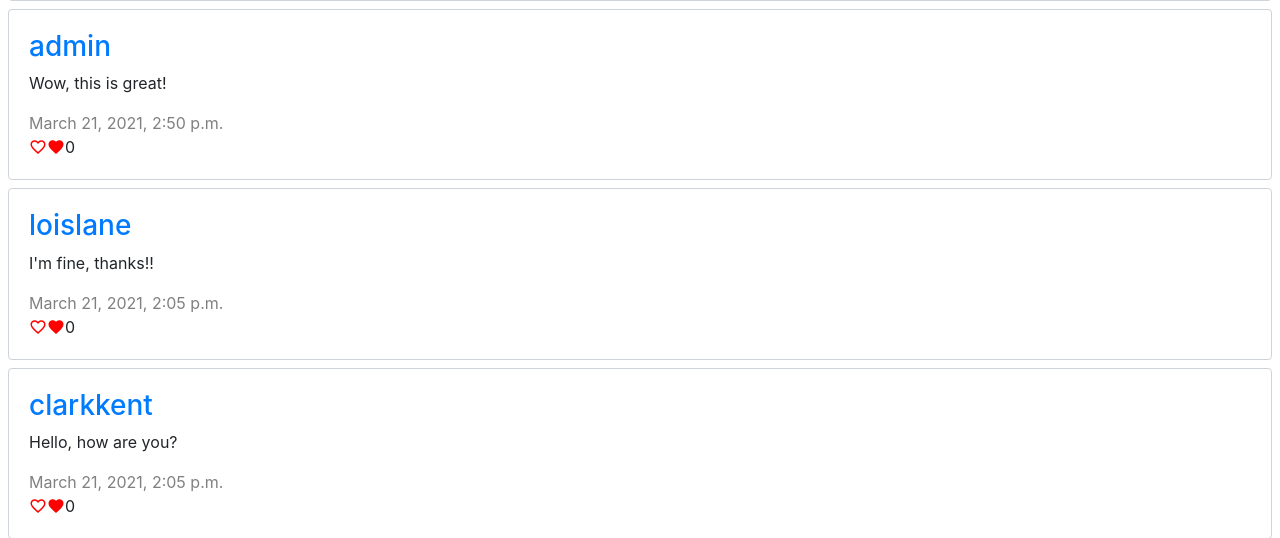
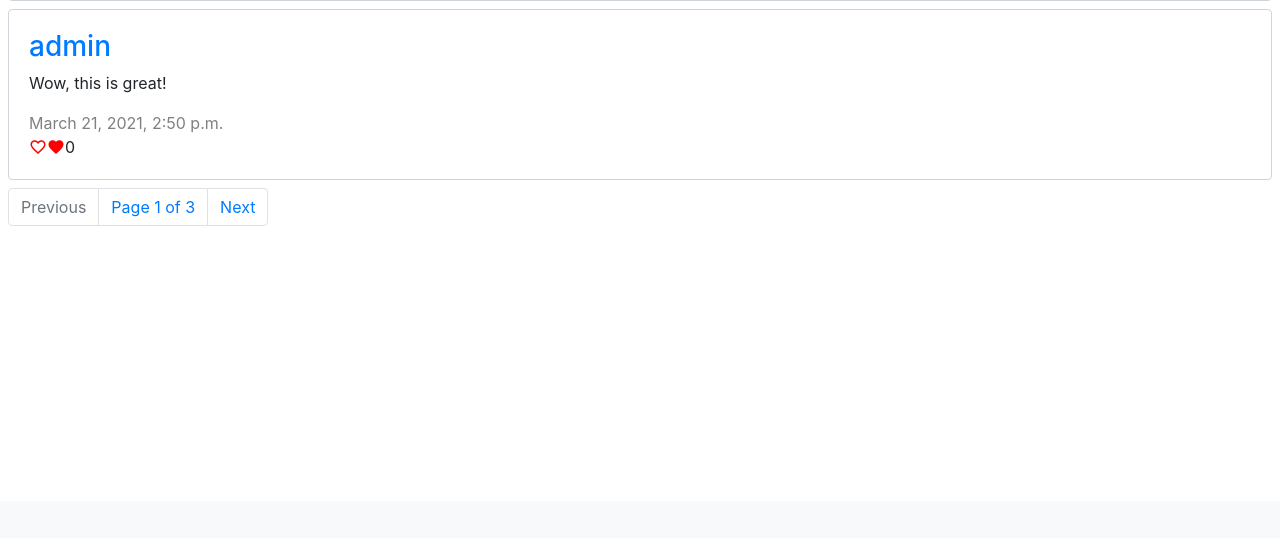
Before and after one commit to ecanali/coding-exercises, a Django app: page / in a window 1280 px wide. Shown: the part 299-837 px from the top of the page. After the commit the page ends 525 px from the top, so only its background shows below. Run offline with Django 3.2, Linux system fonts and the light colour scheme; data comes from the database, SQL or seed files in the repository; both versions use the stored data as it was after the commit; some libraries are stand-ins or nearby versions.

Commit message:
backend validations added pagination started

```diff
--- a/cs50-network/network/templates/network/index.html
+++ b/cs50-network/network/templates/network/index.html
@@ -16,7 +16,7 @@
     {% endif %}
 
     <div class="all-posts">
-        {% for post in posts %}
+        {% for post in page_obj %}
             <div class="post-item">
                 <h3><a href="{% url 'profile' post.author %}">{{ post.author }}</a></h3>
                 <p>{{ post.content }}</p>
@@ -29,4 +29,34 @@
             </div>
         {% endfor %}
     </div>
+
+    <nav aria-label="Posts page navigation">
+        <ul class="pagination">
+            {% if page_obj.has_previous %}
+                <li class="page-item">
+                    <a class="page-link" href="?page={{ page_obj.previous_page_number }}">Previous</a>
+                </li>
+            {% else %}
+                <li class="page-item disabled">
+                    <a class="page-link" href="#" tabindex="-1" aria-disabled="true">Previous</a>
+                </li>
+            {% endif %}
+
+            <li class="page-item">
+                <a class="page-link" href="?page={{ page_obj.number }}">
+                    Page {{ page_obj.number }} of {{ page_obj.paginator.num_pages }}
+                </a>
+            </li>
+
+            {% if page_obj.has_next %}
+                <li class="page-item">
+                    <a class="page-link" href="?page={{ page_obj.next_page_number }}">Next</a>
+                </li>
+            {% else %}
+                <li class="page-item disabled">
+                    <a class="page-link" href="#" tabindex="-1" aria-disabled="true">Next</a>
+                </li>
+            {% endif %}
+        </ul>
+    </nav>
 {% endblock %}
--- a/cs50-network/network/templates/network/layout.html
+++ b/cs50-network/network/templates/network/layout.html
@@ -25,7 +25,7 @@
                 </li>
                 {% if user.is_authenticated %}
                     <li class="nav-item">
-                        <a class="nav-link" href="#">Following</a>
+                        <a class="nav-link" href="{% url 'following' %}">Following</a>
                     </li>
                     <li class="nav-item">
                         <a class="nav-link" href="{% url 'logout' %}">Log Out</a>
--- a/cs50-network/network/urls.py
+++ b/cs50-network/network/urls.py
@@ -8,6 +8,7 @@
     path("login", views.login_view, name="login"),
     path("logout", views.logout_view, name="logout"),
     path("register", views.register, name="register"),
+    path("following", views.following, name="following"),
     path("profile/<str:username>", views.profile_view, name="profile"),
     path("follow/<int:user_id>", views.follow, name="follow"),
 ]
--- a/cs50-network/network/views.py
+++ b/cs50-network/network/views.py
@@ -1,6 +1,8 @@
 from django import forms
 
 from django.contrib.auth import authenticate, login, logout
+from django.contrib.auth.decorators import login_required
+from django.core.paginator import Paginator
 from django.db import IntegrityError
 from django.http import HttpResponse, HttpResponseRedirect
 from django.shortcuts import render
@@ -15,14 +17,15 @@
 
 def follow(request, user_id):
     try:
-
-        # >>> INCLUIR VALIDAÇÃO BACK N DEIXAR PRÓPRIO USUÁRIO SE SEGUIR!
-
-        # get current user and target user to follow/unfollow
+        # Get current user and target user to follow/unfollow
         current_user = User.objects.get(id=request.user.id)
         target_user = User.objects.get(id=user_id)
 
-        # remove if already following, else add the follower
+        # Prevent user follows itself
+        if current_user == target_user:
+            return HttpResponseRedirect(reverse("index"))
+
+        # Remove if already following, else add the follower
         if Follower.objects.filter(user=target_user, follower=current_user).exists():
             Follower.objects.filter(user=target_user, follower=current_user).delete()
         else:
@@ -33,6 +36,7 @@
             add_follower.save()
 
         return HttpResponseRedirect(reverse("profile", args=(target_user.username,)))
+
     except User.DoesNotExist:
         return HttpResponseRedirect(reverse("index"))
 
@@ -42,7 +46,6 @@
 
     if request.method == "POST":
         if not request.user.is_authenticated:
-            # messages.error(request, 'Sorry, you must log in before create a listing.')
             return HttpResponseRedirect(reverse("index"))
 
         user = User.objects.get(id=request.user.id)
@@ -56,9 +59,37 @@
 
             return HttpResponseRedirect(reverse("index"))
     else:
+        post_list = Post.objects.all().order_by('-id')
+
+        paginator = Paginator(post_list, 2)
+        page_number = request.GET.get('page')
+        page_obj = paginator.get_page(page_number)
+
         return render(request, "network/index.html", {
-        "post_form": post_form,
-        "posts": Post.objects.all().order_by('-id')
+            "post_form": post_form,
+            "page_obj": page_obj,
+        })
+
+
+@login_required(redirect_field_name=None, login_url='/login')
+def following(request):
+    current_user = User.objects.get(id=request.user.id)
+    following = Follower.objects.filter(follower=current_user)
+
+    posts = []
+    for follow in following:
+        following_user_posts = Post.objects.filter(author=follow.user)
+        for post in following_user_posts:
+            posts.append(post)
+
+    def get_post_id(post):
+        return post.id
+
+    # Sort posts list by most recent
+    posts.sort(reverse=True, key=get_post_id)
+
+    return render(request, "network/following.html", {
+        "posts": posts
     })
 
 
@@ -83,25 +114,35 @@
 
 
 def profile_view(request, username):
-
-    # INCLUIR LÓGICA PARA USUÁRIO NÃO LOGADO ACESSAR PÁGINA
-
-    # Query for requested user
     try:
         user = User.objects.get(username=username)
-        current_user = User.objects.get(id=request.user.id)
-        is_following = False
 
-        if Follower.objects.filter(user=user, follower=current_user).exists():
-            is_following = True
+        if request.user.is_authenticated:
+            try:
+                current_user = User.objects.get(id=request.user.id)
+                is_following = False
 
-        return render(request, "network/profile.html", {
-            "user_posts": Post.objects.filter(author_id=user).order_by('-id'),
-            "followers": len(Follower.objects.filter(user=user)),
-            "following": len(Follower.objects.filter(follower=user)),
-            "user_profile": user,
-            "is_following": is_following
-        })
+                if Follower.objects.filter(user=user, follower=current_user).exists():
+                    is_following = True
+
+                return render(request, "network/profile.html", {
+                    "user_posts": Post.objects.filter(author=user).order_by('-id'),
+                    "followers": len(Follower.objects.filter(user=user)),
+                    "following": len(Follower.objects.filter(follower=user)),
+                    "user_profile": user,
+                    "is_following": is_following
+                })
+            except User.DoesNotExist:
+                return HttpResponseRedirect(reverse("index"))
+
+        else:
+            return render(request, "network/profile.html", {
+                "user_posts": Post.objects.filter(author=user).order_by('-id'),
+                "followers": len(Follower.objects.filter(user=user)),
+                "following": len(Follower.objects.filter(follower=user)),
+                "user_profile": user
+            })
+
     except User.DoesNotExist:
         return HttpResponseRedirect(reverse("index"))
 
```
Also changed, not shown: cs50-network/network/models.py (+0 -17 lines), cs50-network/network/templates/network/following.html (added, +20 -0 lines), cs50-network/db.sqlite3.
